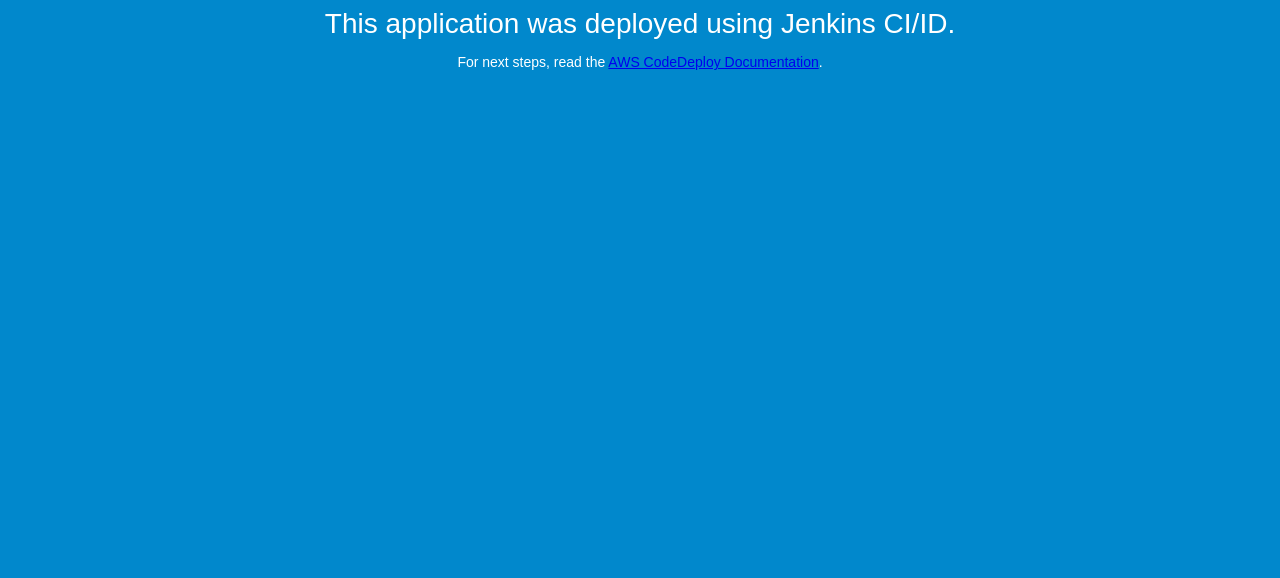
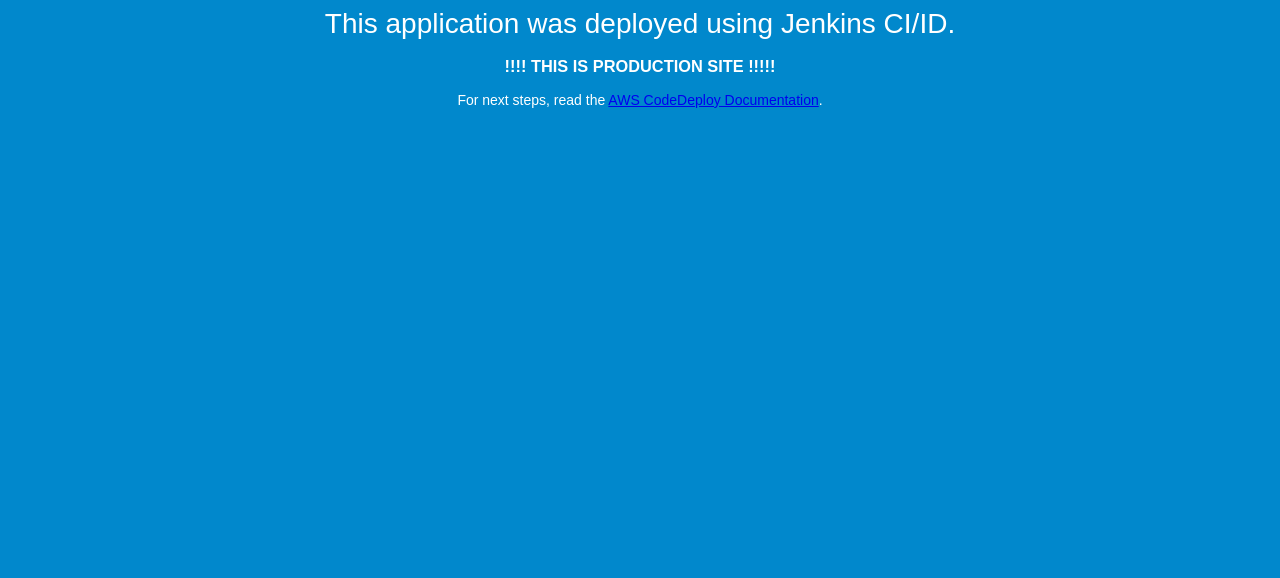
Before and after one commit to bridgecrew-perf6/code-deploy-12, a plain HTML site: page index.html in a window 1280 px wide. Shown: the part 222-800 px from the top of the page. Drawn offline with Linux system fonts and the light colour scheme.

Commit message:
added text

```diff
--- a/index.html
+++ b/index.html
@@ -28,6 +28,7 @@
   <div align="center">
     <h1>Congratulations Robiul!!!You have done it once again</h1>
     <h2>This application was deployed using Jenkins CI/ID.</h2>
+    <h3>  !!!! THIS IS PRODUCTION SITE !!!!!</h3>
     <p>For next steps, read the <a href="http://aws.amazon.com/documentation/codedeploy">AWS CodeDeploy Documentation</a>.</p>
   </div>
 </body>
```
